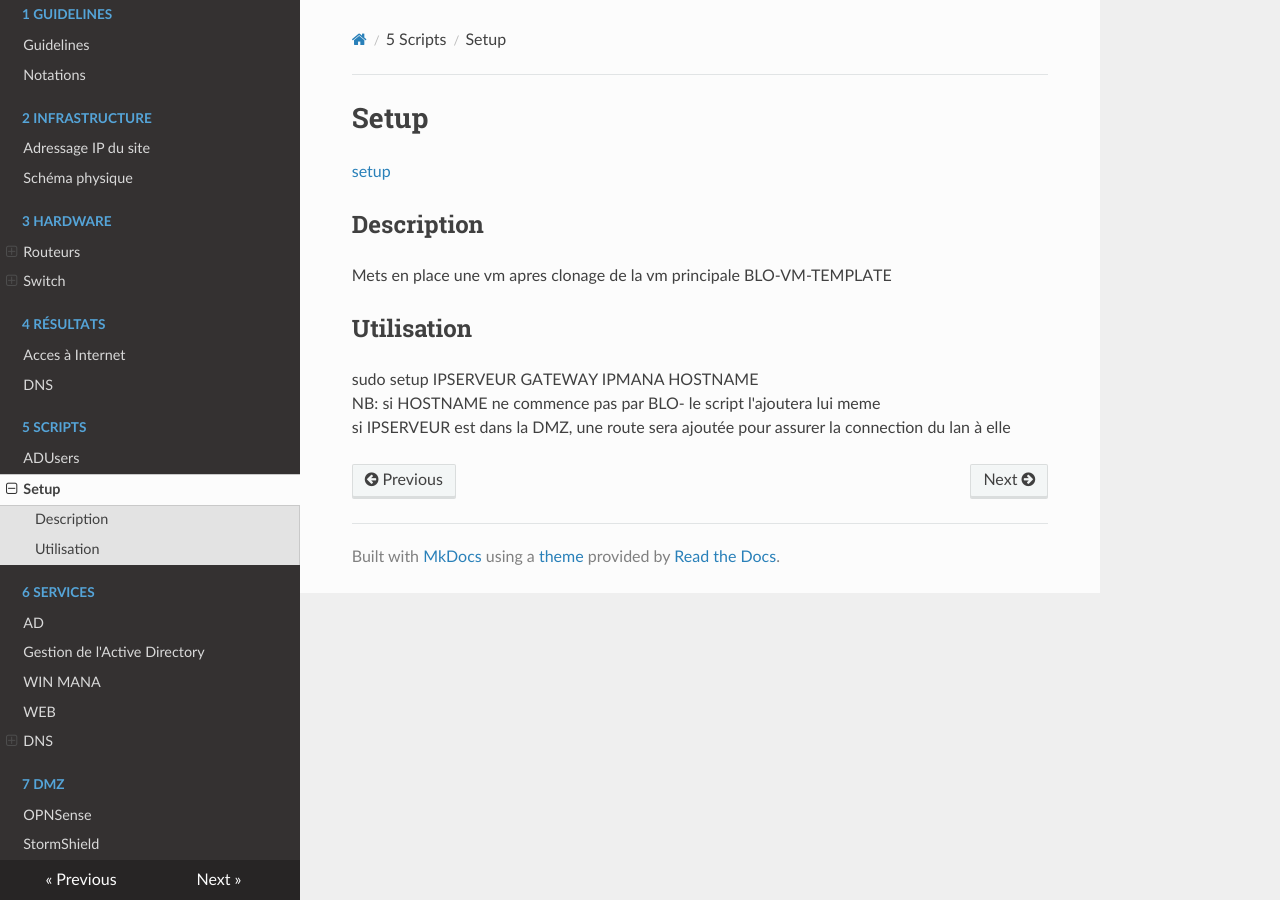
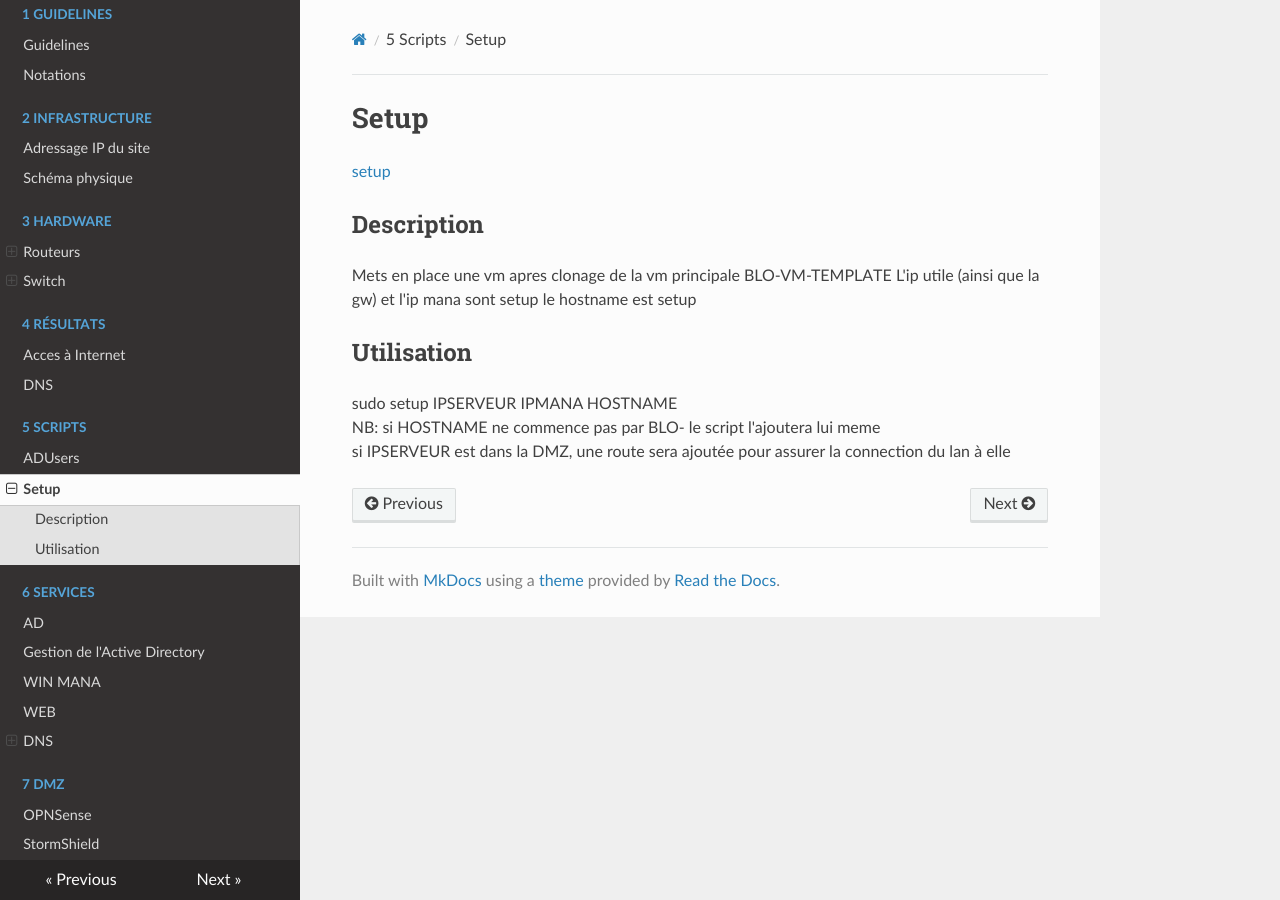
Before and after one commit to DSISportLudique/SportLudique2Doc, an MkDocs documentation site: the page built from docs/5 - Scripts/setup.md, in a window 1280 px wide. Built offline with MkDocs 1.6.1, drawn with Linux system fonts in a browser that asks for light colours; nearby versions of some CDN libraries.

Commit message:
setup script updated

```diff
--- a/docs/5 - Scripts/setup.md
+++ b/docs/5 - Scripts/setup.md
@@ -3,8 +3,10 @@
 
 ## Description
 Mets en place une vm apres clonage de la vm principale BLO-VM-TEMPLATE
+L'ip utile (ainsi que la gw) et l'ip mana sont setup
+le hostname est setup
 
 ## Utilisation
-sudo setup IPSERVEUR GATEWAY IPMANA HOSTNAME
+sudo setup IPSERVEUR IPMANA HOSTNAME
 NB: si HOSTNAME ne commence pas par BLO- le script l'ajoutera lui meme
     si IPSERVEUR est dans la DMZ, une route sera ajoutée pour assurer la connection du lan à elle
```
